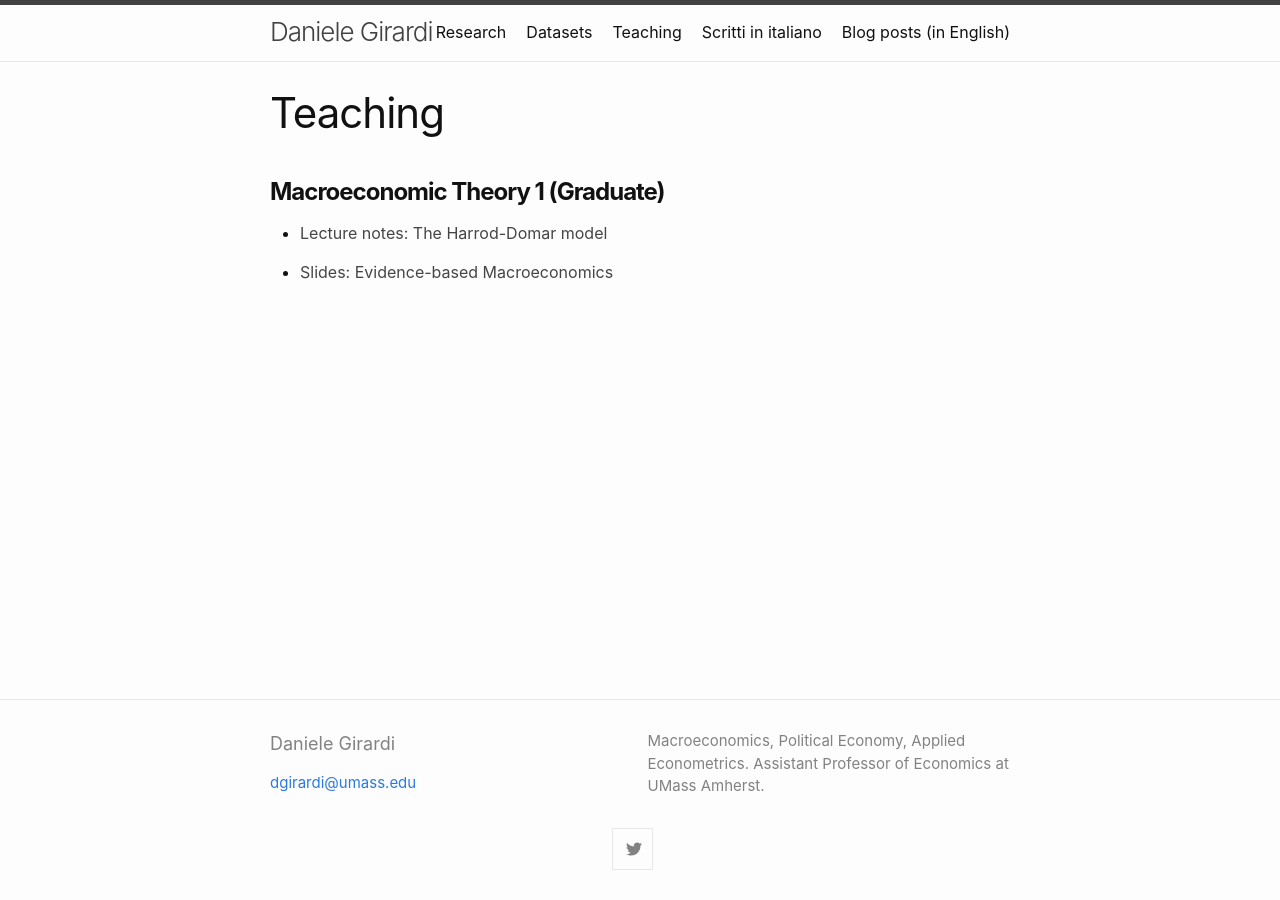
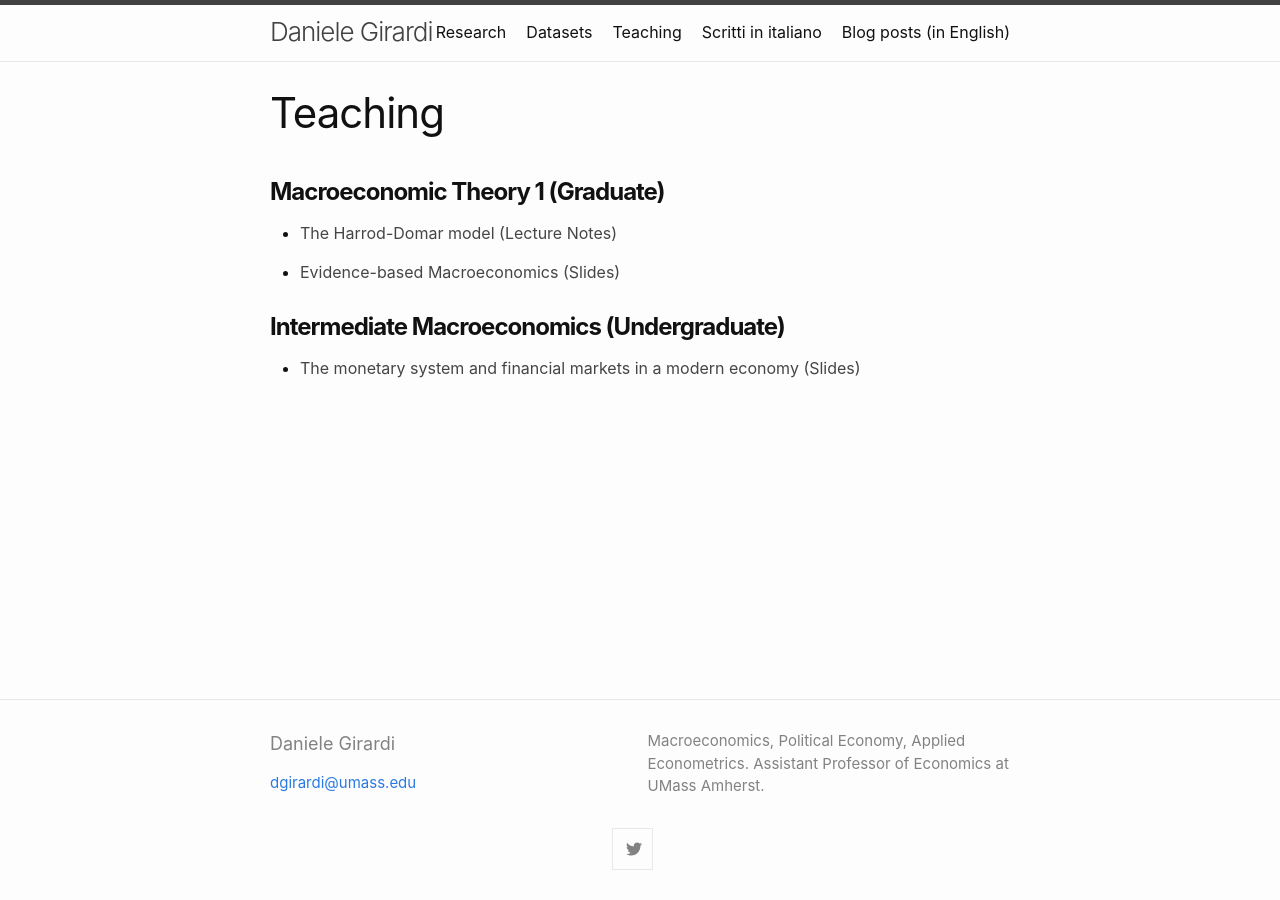
Before and after one commit to danielegirardi/danielegirardi.github.io, a Jekyll site: the page built from teaching.md, in a window 1280 px wide. Built offline with Jekyll 4.4.1, drawn with Linux system fonts in a browser that asks for light colours.

Commit message:
Update teaching.md

```diff
--- a/teaching.md
+++ b/teaching.md
@@ -8,9 +8,16 @@
 Macroeconomic Theory 1 (Graduate)</strong></h1>
 
 <ul style="list-style-type: disc;">
- 	<li><a style="color: #454545;" href="https://danielegirardi.github.io/posts/documents/Harrod_Domar.pdf" target="_blank" rel="noopener">Lecture notes: The Harrod-Domar model </a><br/></li>
+ 	<li><a style="color: #454545;" href="https://danielegirardi.github.io/posts/documents/Harrod_Domar.pdf" target="_blank" rel="noopener">The Harrod-Domar model (Lecture Notes)</a><br/></li>
 </ul>
 
 <ul style="list-style-type: disc;">
- 	<li><a style="color: #454545;" href="https://danielegirardi.github.io/posts/documents/Econ705_SP21_Slides_Section_7.pdf" target="_blank" rel="noopener">Slides: Evidence-based Macroeconomics </a><br/></li>
+ 	<li><a style="color: #454545;" href="https://danielegirardi.github.io/posts/documents/Econ705_SP21_Slides_Section_7.pdf" target="_blank" rel="noopener">Evidence-based Macroeconomics (Slides) </a><br/></li>
 </ul>
+
+<h1><strong style="font-size: 1.5rem;">
+Intermediate Macroeconomics (Undergraduate)</strong></h1>
+
+<ul style="list-style-type: disc;">
+ 	<li><a style="color: #454545;" href="https://danielegirardi.github.io/posts/documents/ECON204_FA2019_Monetary_System_Slides.pdf" target="_blank" rel="noopener">The monetary system and financial markets in a modern economy (Slides) </a><br/></li>
+</ul>
```
